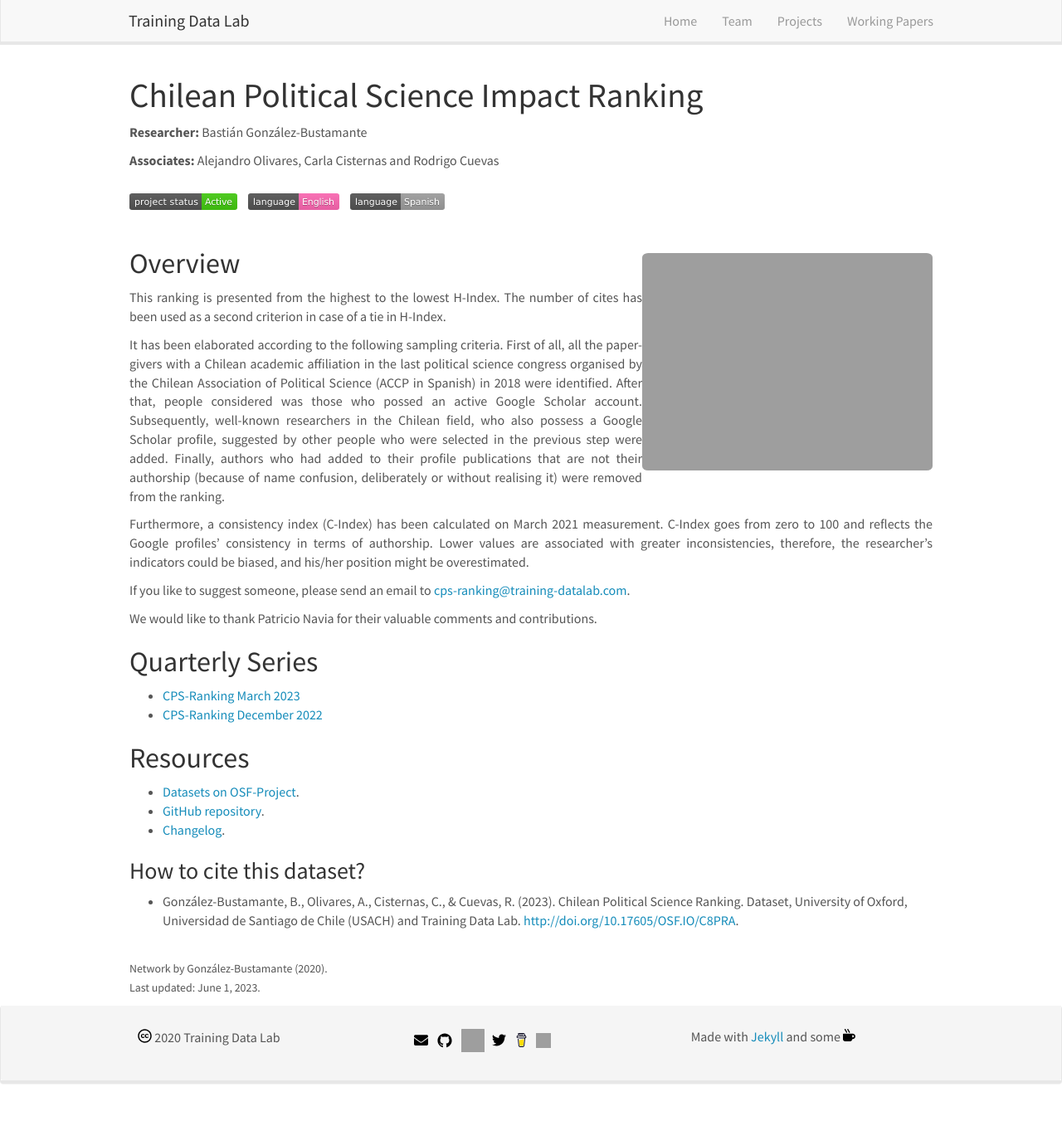
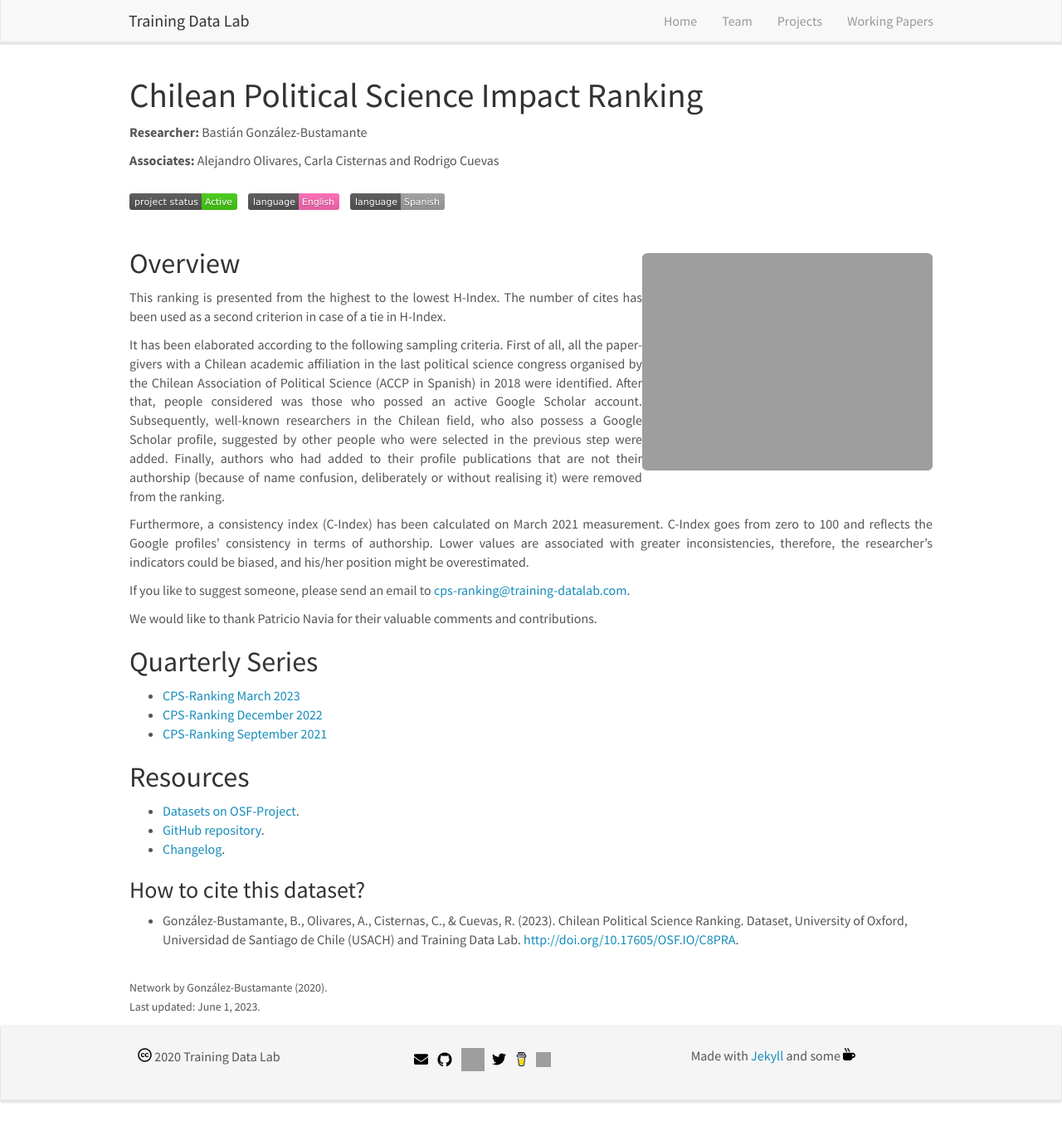
Before and after one commit to training-datalab/old-training-datalab.com, a Jekyll site: the page built from _pages/cps-ranking.md, in a window 1280 px wide and 1351 px high. Shown: the whole window at 83% size. Built offline with Jekyll 4.4.1, drawn with Linux system fonts in a browser that asks for light colours; nearby versions of some CDN libraries.

Commit message:
Update cps-ranking.md

```diff
--- a/_pages/cps-ranking.md
+++ b/_pages/cps-ranking.md
@@ -32,6 +32,7 @@
 
 - [CPS-Ranking March 2023](https://training-datalab.com/projects/cps-ranking/2023-03-03-impact-ranking)
 - [CPS-Ranking December 2022](https://training-datalab.com/projects/cps-ranking/2022-12-05-impact-ranking)
+- [CPS-Ranking September 2021](https://training-datalab.com/projects/cps-ranking/2022-09-01-impact-ranking)
 
 ## Resources
 
```
